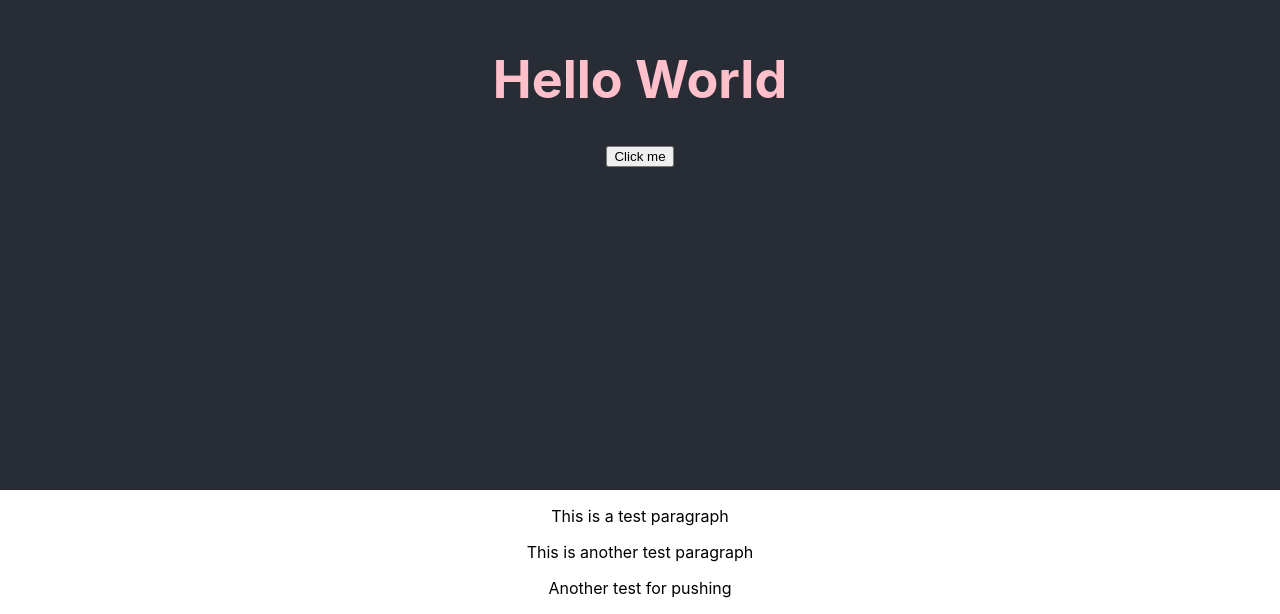
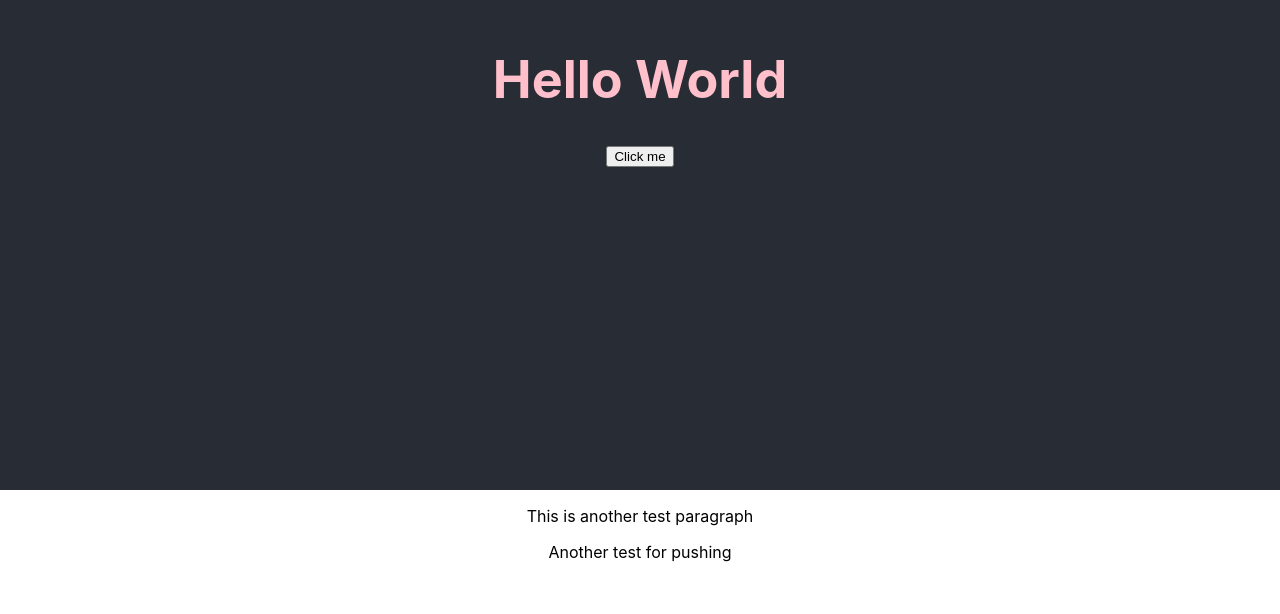
Before and after one commit to esmeG3/fullstack, a React (Create React App) app in the folder frontend/: page / in a window 1280 px wide. Shown: the part 310-924 px from the top of the page. After the commit the page ends 888 px from the top, so only its background shows below. Built offline with nearby package versions, Linux system fonts and the light colour scheme.

Commit message:
removed paragraph

```diff
--- a/frontend/src/App.js
+++ b/frontend/src/App.js
@@ -19,9 +19,7 @@ const handleButtonClick = async () => {
         {message && <p>{message}</p>}
         <button onClick={handleButtonClick}>Click me</button>
       </header>
-      <p>
-        This is a test paragraph
-      </p>
+
       <p>This is another test paragraph</p>
       <p>Another test for pushing</p>
     </div>
```
